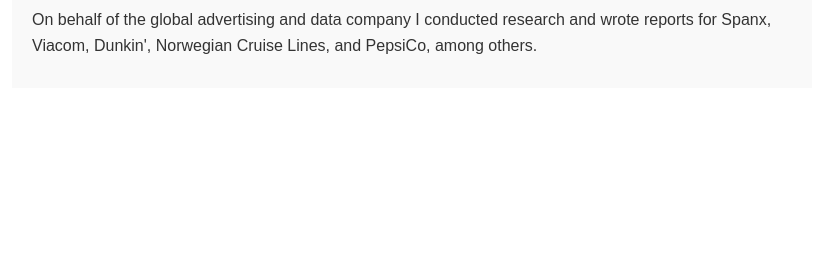
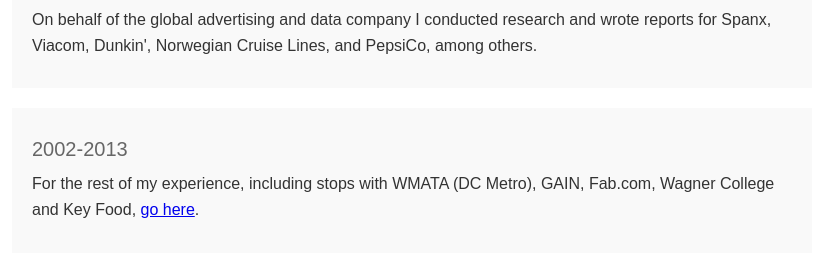
Before and after one commit to khobster/bubtheescapeartist, a plain HTML site: page copywriting.html in a window 1280 px wide. Shown: the part 2580-2837 px from the top of the page, without its empty margins (228-1051 px from the left). Before the commit the page ends 2708 px from the top, so only its background shows below. Drawn offline with Linux system fonts and the light colour scheme.

Commit message:
Update copywriting.html

```diff
--- a/copywriting.html
+++ b/copywriting.html
@@ -73,6 +73,11 @@ Created emails, blog and social posts that helped drive hundred of thousands of
             <img src="bigvillage.png" alt="Big Village logo" class="company-logo">
             <div class="time-period">2014-2015</div>
             <p>On behalf of the global advertising and data company I conducted research and wrote reports for Spanx, Viacom, Dunkin', Norwegian Cruise Lines, and PepsiCo, among others.</p>
-        </div>    </section>
+        </div>
+     <!-- Experience Block -->
+        <div class="experience-block">
+            <div class="time-period">2002-2013</div>
+            <p>For the rest of my experience, including stops with WMATA (DC Metro), GAIN, Fab.com, Wagner College and Key Food, <a href="https://www.linkedin.com/in/kevin-murawinski/details/experience/">go here</a>.</p>
+        </div></section>
 </body>
 </html>
```
